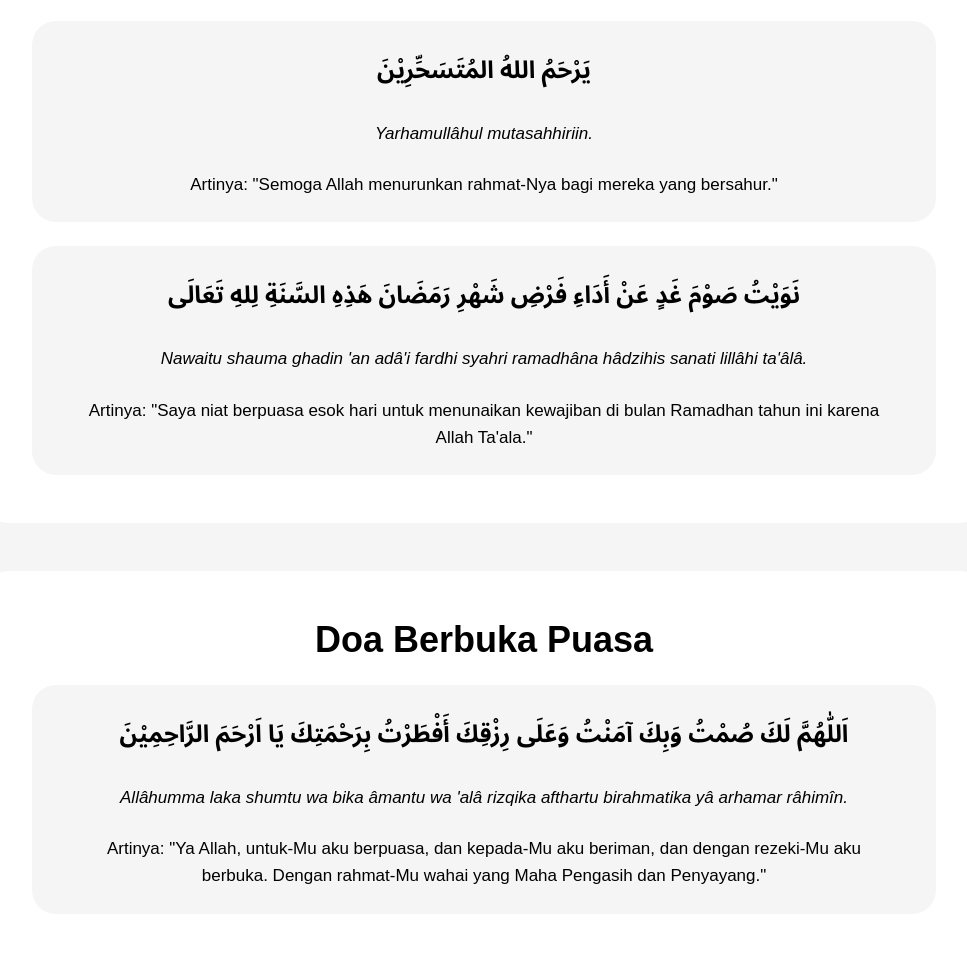
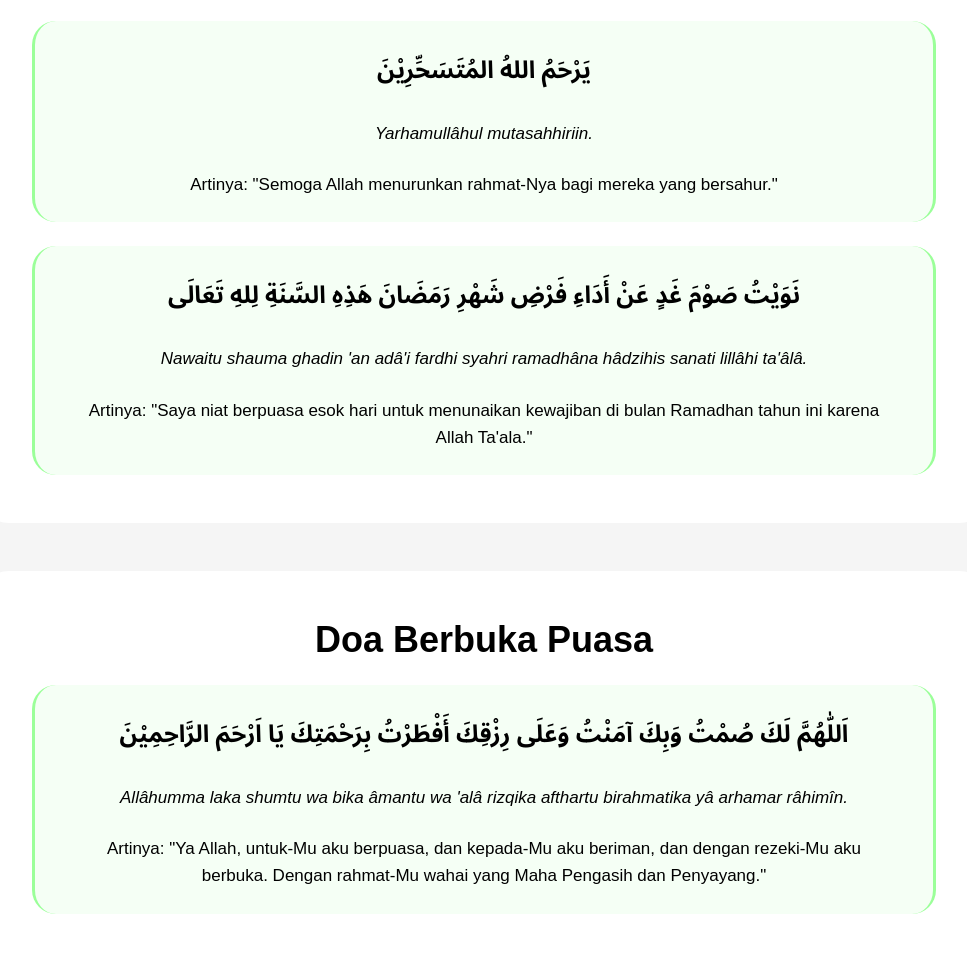
Before and after one commit to muhammadbayugithub/alhazen-challenge, a plain HTML site: page index.html in a window 1280 px wide. Shown: the part 141-1094 px from the top of the page, without its empty margins (156-1123 px from the left). Drawn offline with Linux system fonts and the light colour scheme; a web font is replaced by a local one.

Commit message:
Misi 1-Fix: Add border and color

```diff
--- a/index.html
+++ b/index.html
@@ -23,14 +23,14 @@
         <main>
             <section class="white">
                 <h2 class="google-sans-flex">Doa dan Niat Sahur</h2>
-                <div class="inner-card grey">
+                <article class="inner-card green-bg border-green">
                     <h3 class="noto-sans-arabic text-align-center">يَرْحَمُ اللهُ المُتَسَحِّرِيْنَ</h3>
                     <p class="google-sans-flex text-align-center italic">Yarhamullâhul mutasahhiriin.</p>
                     <p class="google-sans-flex text-align-center">
                         Artinya: "Semoga Allah menurunkan rahmat-Nya bagi mereka yang bersahur."
                     </p>
-                </div>
-                <div class="inner-card grey">
+                </article>
+                <article class="inner-card green-bg border-green">
                     <h3 class="noto-sans-arabic text-align-center">
                         نَوَيْتُ صَوْمَ غَدٍ عَنْ أَدَاءِ فَرْضِ شَهْرِ رَمَضَانَ هَذِهِ السَّنَةِ لِلهِ تَعَالَى
                     </h3>
@@ -41,11 +41,11 @@
                         Artinya: "Saya niat berpuasa esok hari untuk menunaikan kewajiban di bulan Ramadhan tahun ini
                         karena Allah Ta'ala."
                     </p>
-                </div>
+                </article>
             </section>
             <section class="white">
                 <h2 class="google-sans-flex">Doa Berbuka Puasa</h2>
-                <div class="inner-card grey">
+                <article class="inner-card green-bg border-green">
                     <h3 class="noto-sans-arabic text-align-center">
                         اَللّٰهُمَّ لَكَ صُمْتُ وَبِكَ آمَنْتُ وَعَلَى رِزْقِكَ أَفْطَرْتُ بِرَحْمَتِكَ يَا اَرْحَمَ
                         الرَّاحِمِيْنَ
@@ -57,7 +57,7 @@
                         Artinya: "Ya Allah, untuk-Mu aku berpuasa, dan kepada-Mu aku beriman, dan dengan rezeki-Mu aku
                         berbuka. Dengan rahmat-Mu wahai yang Maha Pengasih dan Penyayang."
                     </p>
-                </div>
+                </article>
             </section>
         </main>
         <footer></footer>
--- a/style.css
+++ b/style.css
@@ -14,6 +14,15 @@ body {
 
 .grey {
     background-color: #f5f5f5;
+}
+
+.green-bg {
+    background-color: #f5fff5;
+}
+
+.border-green {
+    border-left: 3px solid #9bff99;
+    border-right: 3px solid #9bff99;
 }
 
 .google-sans-flex {
```
